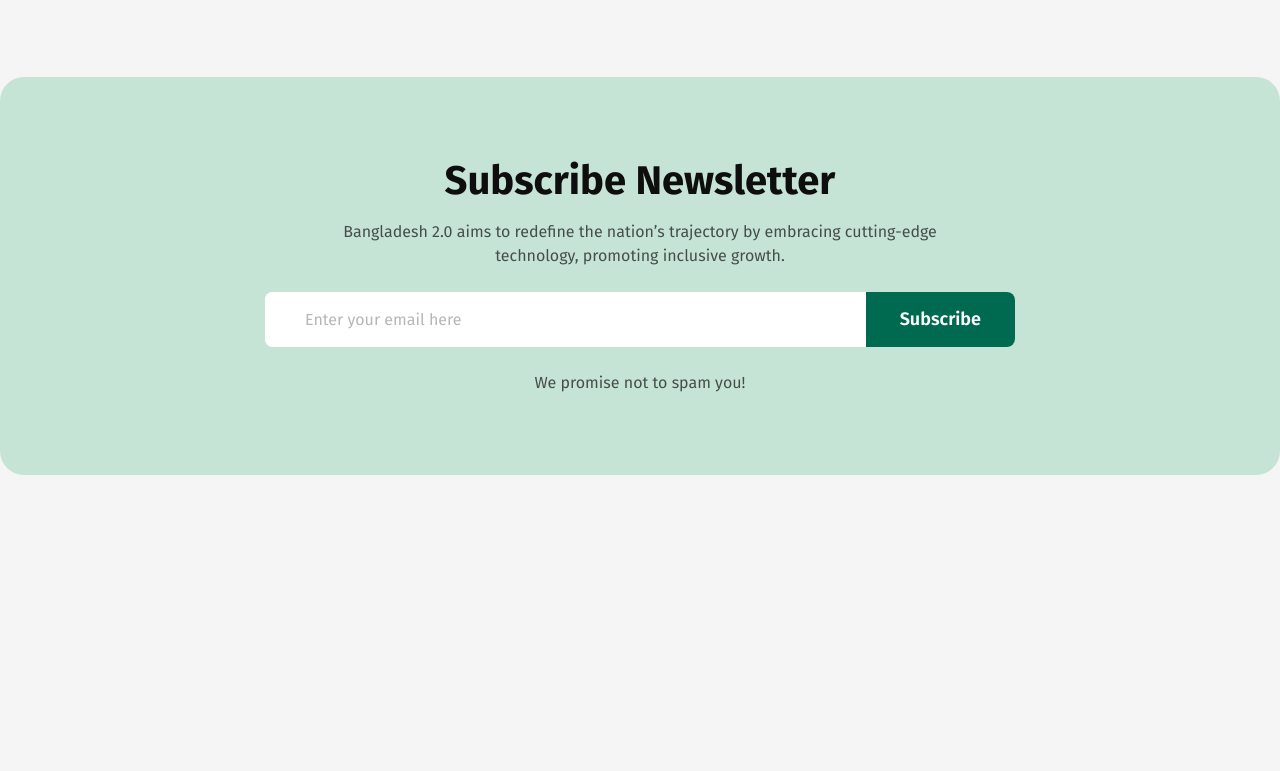
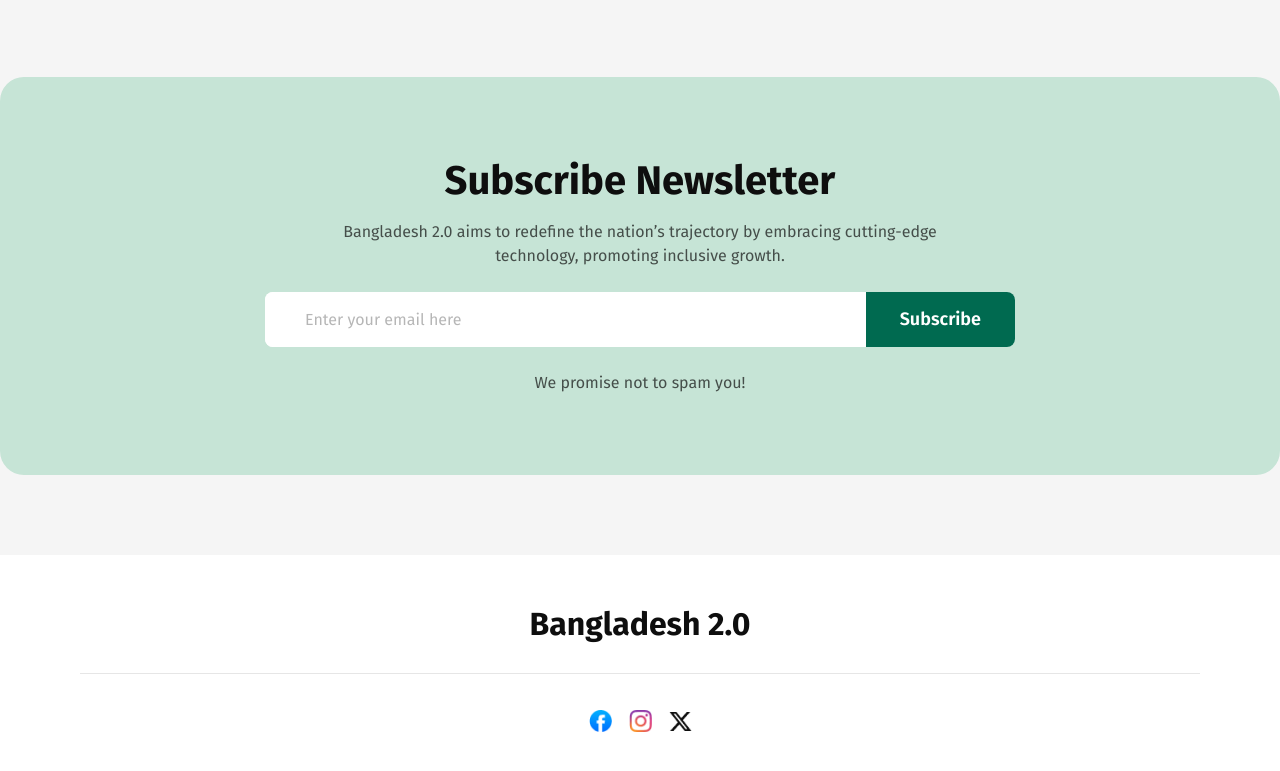
Before and after one commit to Raben1997/ProgrammingHero-B11A1, a plain HTML site: page index.html in a window 1280 px wide. Shown: the part 4508-5279 px from the top of the page. Before the commit the page ends 4983 px from the top, so only its background shows below. Drawn offline with Linux system fonts and the light colour scheme.

Commit message:
After Footer Complete But Not Cheaking

```diff
--- a/assets/css/style.css
+++ b/assets/css/style.css
@@ -466,7 +466,7 @@ header .logo {
 }
 /* Newsletter Section */
 .newsletter_sec {
-  padding-top: 80px;
+  padding: 80px 0;
   text-align: center;
 }
 .newsletter_box {
@@ -528,3 +528,44 @@ header .logo {
 .newsletter_form input[type="submit"] {
   height: 55px;
 }
+/* Footer Section */
+.footer_sec {
+  background: #fff;
+  padding: 50px 0;
+  text-align: center;
+}
+.footer_sec .container {
+  max-width: 1120px;
+}
+.footer_sec h3 {
+  padding-bottom: 30px;
+  margin-bottom: 30px;
+  border-bottom: 1px solid rgba(14, 14, 14, 0.1);
+}
+.footer_sec ul {
+  display: flex;
+  justify-content: center;
+  align-items: center;
+  gap: 5px;
+}
+.footer_sec ul li {
+  list-style: none;
+}
+.footer_sec li a {
+  display: inline-block;
+  width: 35px;
+  height: 35px;
+  border: 1px solid #fff;
+  border-radius: 50%;
+  display: flex;
+  align-items: center;
+  justify-content: center;
+  padding: 5px;
+  transition: 0.5s all;
+}
+.footer_sec li a:hover {
+  border-color: #006a50;
+}
+.footer_sec li a img {
+  width: 100%;
+}
--- a/index.html
+++ b/index.html
@@ -258,8 +258,15 @@
             </div>
         </section>
     </main>
-    <footer>
-
+    <footer class="footer_sec">
+        <div class="container">
+            <h3>Bangladesh 2.0</h3>
+            <ul>
+                <li><a href="#url" target="_blank"><img src="assets/images/facebook.png" alt="facebook"></a></li>
+                <li><a href="#url" target="_blank"><img src="assets/images/instagram.png" alt="facebook"></a></li>
+                <li><a href="#url" target="_blank"><img src="assets/images/x.png" alt="facebook"></a></li>
+            </ul>
+        </div>
     </footer>
 </body>
 
```
